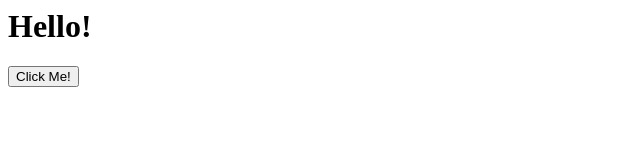
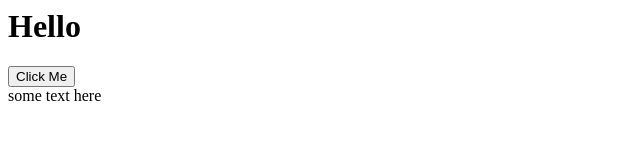
Before and after one commit to stevejefferies/test-site, a plain HTML site: page index.html in a window 1280 px wide. Shown: the whole page, without its empty margins (0-640 px from the left). Drawn offline with Linux system fonts and the light colour scheme.

Commit message:
Update index.html

```diff
--- a/index.html
+++ b/index.html
@@ -1,2 +1,5 @@
-<h1>Hello!</h1>
-<button type="button" id="example-button">Click Me!</button>
+<html>
+    <h1>Hello</h1>
+    <button type="button" id="example-button">Click Me</button>
+    <div>some text here</div>
+</html>
```
